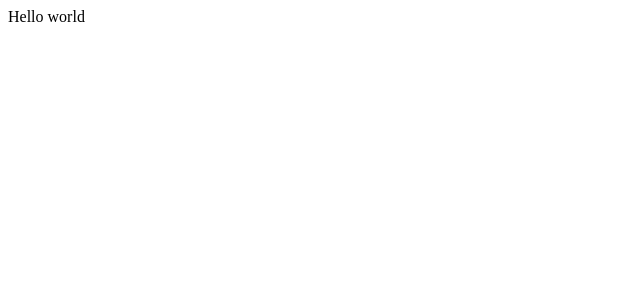
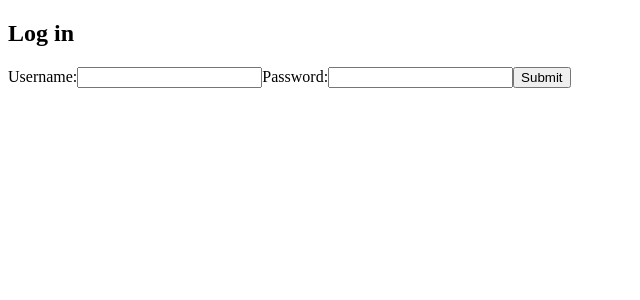
Before and after one commit to bdrobinson/things-frontend, a React app: page / in a window 1280 px wide. Shown: the top 300 px of the page, without its empty margins (0-640 px from the left). Built offline with nearby package versions, Linux system fonts and the light colour scheme.

Commit message:
Add Login Page components
Currently not connected to anything - just UI.

```diff
--- a/src/components/App.js
+++ b/src/components/App.js
@@ -2,6 +2,8 @@
 
 import React from 'react'
 
+import LoginPage from './LoginPage'
+
 export default () => (
-    <div>Hello world</div>
+    <LoginPage />
 )
--- /dev/null
+++ b/src/components/LoginForm.js
@@ -0,0 +1,52 @@
+// @flow
+
+import React, { Component } from 'react'
+
+type Props = {}
+type State = {
+    username: string,
+    password: string,
+}
+
+export default class LoginForm extends Component {
+    state: State
+
+    constructor (props: Props) {
+        super(props)
+        this.state = {
+            username: '',
+            password: '',
+        }
+    }
+    render () {
+        return (
+            <form>
+                <label>
+                Username:
+                    <input
+                        type='text'
+                        value={this.state.username}
+                        onChange={event => {
+                            this.setState({ username: event.target.value })
+                        }}
+                    />
+                </label>
+                <label>
+                Password:
+                    <input
+                        type='password'
+                        value={this.state.password}
+                        onChange={event => {
+                            this.setState({ password: event.target.value })
+                        }}
+                    />
+                </label>
+                <button onClick={e => {
+                    e.preventDefault()
+                }}>
+                    Submit
+                </button>
+            </form>
+        )
+    }
+}
--- /dev/null
+++ b/src/components/LoginPage.js
@@ -0,0 +1,12 @@
+// @flow
+
+import React from 'react'
+
+import LoginForm from './LoginForm'
+
+export default () => (
+    <section>
+        <h1>Log in</h1>
+        <LoginForm />
+    </section>
+)
```
